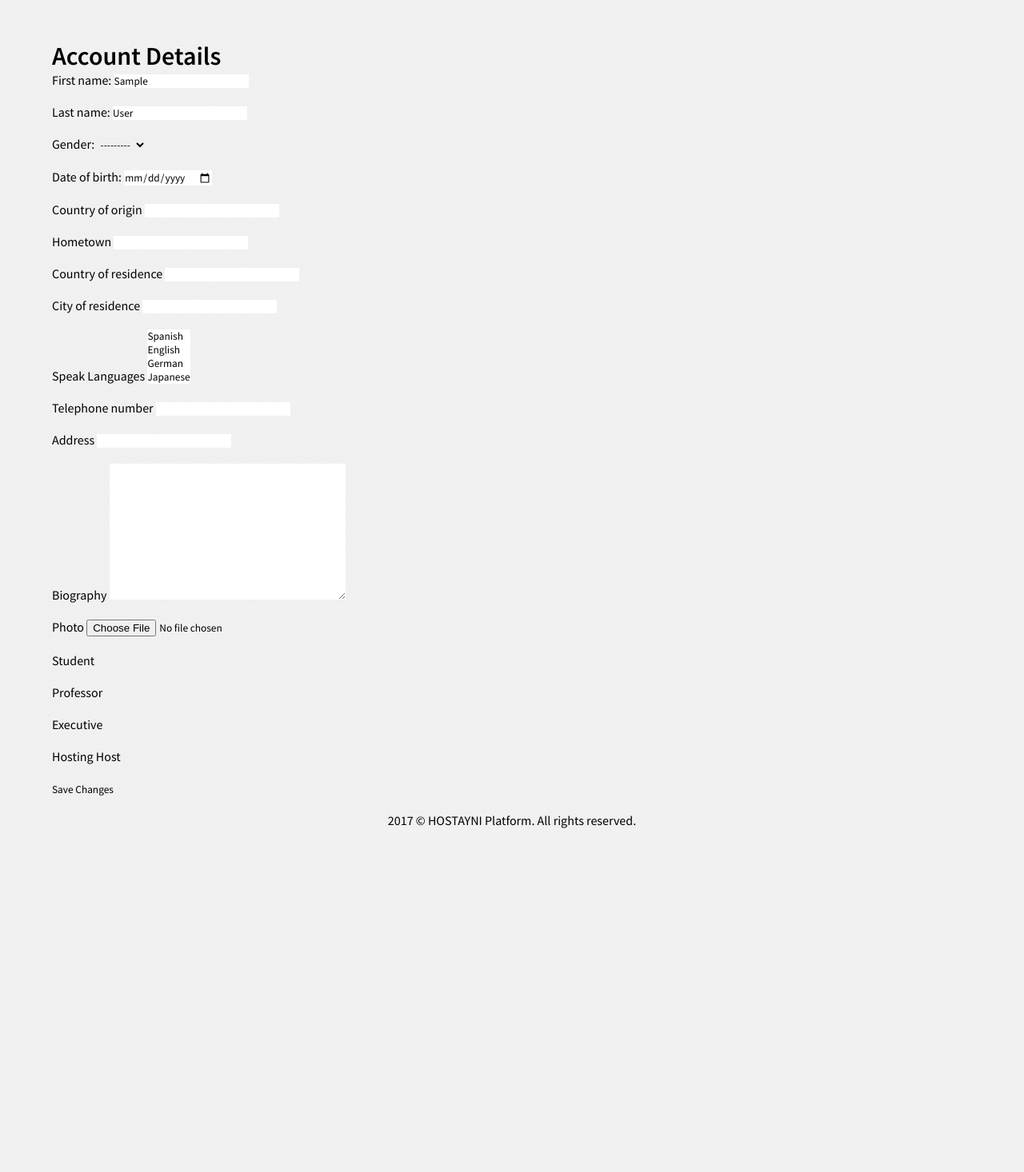
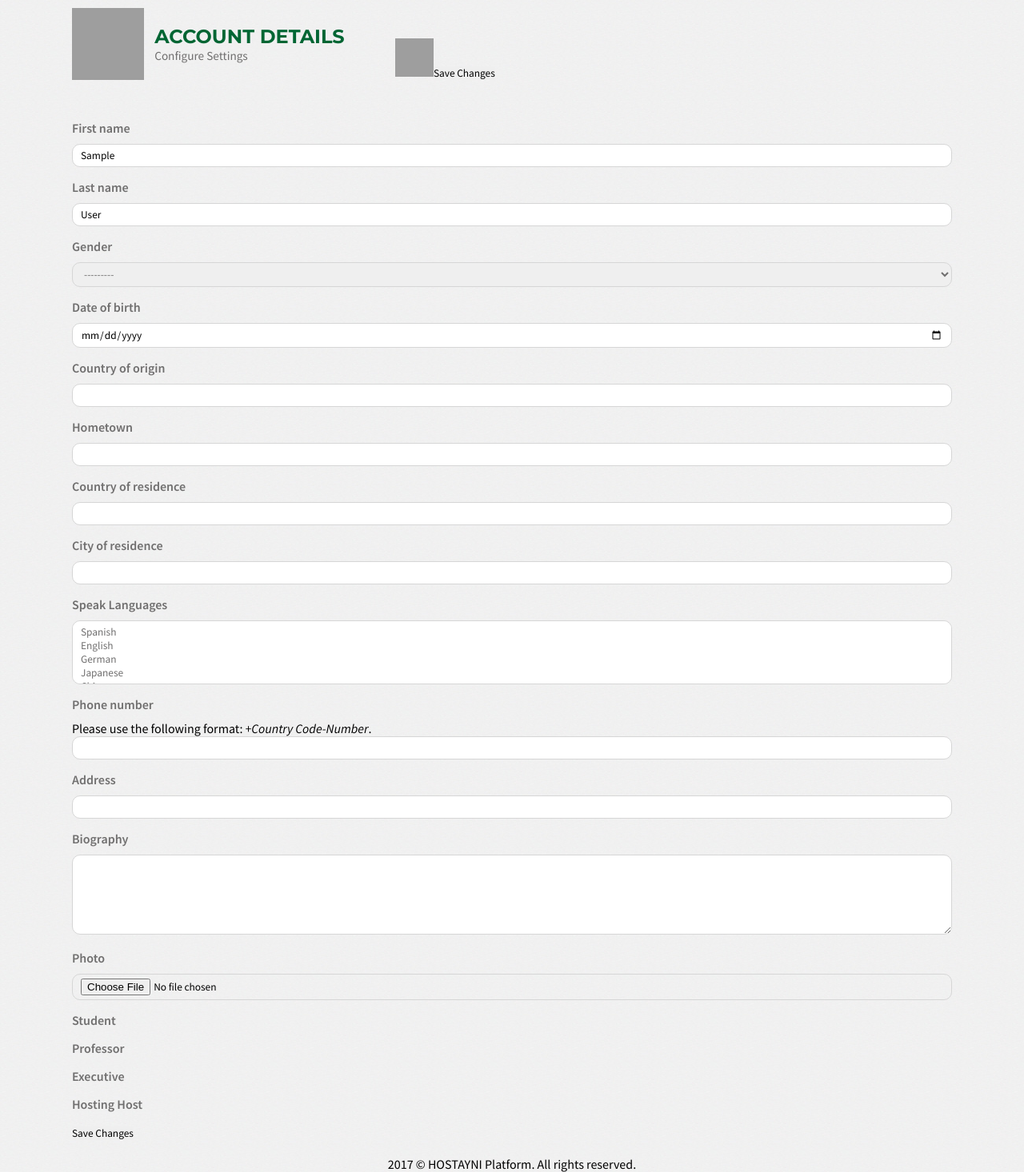
Before and after one commit to christiandiazleon/ihost_project, a Django app: a page that uses ihost/templates/layout.html in a window 1280 px wide; the page is wider, and only the part inside the window is pictured. Shown: the part 90-1556 px from the top of that part at 80% size. Before the commit the page ends 1126 px from the top of that part, so only its background shows below. Run offline with Django 3.2, Linux system fonts and the light colour scheme; the visitor is signed in with stand-in values (Sample User, id 1); data comes from the database, SQL or seed files in the repository; parts of the project's set-up code (start-up, migrations or seed data) failed here and were passed over; some libraries are stand-ins or nearby versions; grey boxes are pictures that could not be loaded.

Commit message:
fixing forms

```diff
--- a/accounts/templates/accounts/user_form.html
+++ b/accounts/templates/accounts/user_form.html
@@ -1,101 +1,150 @@
 {% extends 'layout.html' %}
+{% load staticfiles %}
 
 
-{% block title_tag %}Accounts | Settings | iHost {{ block.super }}{% endblock %}
+{% block title_tag %}Accounts | Settings | {{ block.super }}{% endblock %}
 
 {% block body_content %}
-<div class="main">
-    <div class="form-cont">
-        <h1>Account Details</h1>
+    <div class="offert-form">
+        {% comment %}
+        <a href="{% url 'article_list' %}" class="logo-cont">
+        <img src="{% static 'img/Logo-slogan.png' %}">
+        </a>
+        {% endcomment %}
+
         <form enctype="multipart/form-data" method="POST">
+            <div class="head">
+                <div class="ofert-icon">
+                    <img src="{% static 'img/icons/host-lines.svg' %}" alt="">
+                    <div class="title">
+                        <h2>Account Details</h2>
+                        <span>Configure Settings</span>
+                    </div>
+                </div>
+                <div class="accept">
+                  <input type="image" src="{% static 'img/icons/ok.png' %}" alt="Submit" width="48" height="48"><input type="submit" value="Save Changes">
+                </div>
+            </div>
             {% csrf_token %}
             {% if user.user_type == 'I' %}
-                <label for="{{ form.enterprise_name.id_for_label }}">Enterprise name</label>
-                    {{ form.enterprise_name }} <br /><br />
 
-                <label for="{{ form.country_of_origin.id_for_label }}">Country of origin
-                </label>
-                    {{ form.country_of_origin }} <br /><br />
+                <div class="formgroup">
+                    <span>Enterprise name</span>
+                    {{ form.enterprise_name }}
+                </div>
+                <div class="formgroup">
+                    <span>Country of origin</span>
+                    {{ form.country_of_origin }}
+                </div>
+                <div class="formgroup">
+                    <span>Hometown</span>
+                    {{ form.city_of_origin }}
+                </div>
+                <div class="formgroup">
+                    <span>Country of residence</span>
+                    {{ form.country_current_residence }}
+                </div>
+                <div class="formgroup">
+                    <span>City of residence</span>
+                    {{ form.city_current_residence }}
+                </div>
+                <div class="formgroup">
+                    <span>Phone number</span>
+                    <label for="{{ form.phone_number.id_for_label }}">Please use the following format: <em>+Country Code-Number</em>.</label>
+                    {{ form.phone_number }}
+                </div>
+                <div class="formgroup">
+                    <span>Address</span>
+                    {{ form.address }}
+                </div>
+                <div class="formgroup">
+                    <span>Biography</span>
+                    {{ form.bio }}
+                </div>
+                <div class="formgroup">
+                    <span>Photo</span>
+                    {{ form.avatar }}
+                </div>
+                <div class="formgroup">
+                    <span>Study Host</span>
+                    {{ form.is_study_host }}
+                </div>
+                <div class="formgroup">
+                    <span>Hosting Host</span>
+                    {{ form.is_hosting_host }}
+                </div>
 
-                <label for="{{ form.city_of_origin.id_for_label }}">Hometown</label>
-                    {{ form.city_of_origin }} <br /><br />
+            {% else %}
 
-                <label for="{{ form.country_current_residence.id_for_label }}">Country of residence</label>
-                    {{ form.country_current_residence }} <br /><br />
-
-                <label for="{{ form.city_current_residence.id_for_label }}">City of residence</label>
-                    {{ form.city_current_residence }} <br /><br />
-
-                <label for="{{ form.phone_number.id_for_label }}">Telephone number</label>
-                    {{ form.phone_number }} <br /><br />
-
-                <label for="{{ form.address.id_for_label }}">Address</label>
-                    {{ form.address }} <br /><br />
-
-                <label for="{{ form.bio.id_for_label }}">Biography</label>
-                    {{ form.bio }} <br /><br />
-
-                <label for="{{ form.avatar.id_for_label }}">Photo</label>
-                    {{ form.avatar }} <br /><br />
-
-                <label for="{{ form.is_study_host.id_for_label }}">Study Host</label>
-                    {{ form.is_study_host }} <br /><br />
-
-                <label for="{{ form.is_hosting_host.id_for_label }}">Hosting Host</label>
-                    {{ form.is_hosting_host }} <br />
-            {% else %}
-                <label for="{{ form.first_name.id_for_label }}">First name:</label>
-                    {{ form.first_name }} <br /><br />
-
-                <label for="{{ form.last_name.id_for_label }}">Last name:</label>
-                    {{ form.last_name }} <br /><br />
-
-                <label for="{{ form.gender.id_for_label }}">Gender:</label>
-                    {{ form.gender }} <br /><br />
-
-                 <label for="{{ form.date_of_birthr.id_for_label }}">Date of birth:</label>
-                    {{ form.date_of_birth }} <br /><br />
-
-                <label for="{{ form.country_of_origin.id_for_label }}">Country of origin
-                </label>
-                    {{ form.country_of_origin }} <br /><br />
-
-                <label for="{{ form.city_of_origin.id_for_label }}">Hometown</label>
-                    {{ form.city_of_origin }} <br /><br />
-
-                <label for="{{ form.country_current_residence.id_for_label }}">Country of residence</label>
-                    {{ form.country_current_residence }} <br /><br />
-
-                <label for="{{ form.city_current_residence.id_for_label }}">City of residence</label>
-                    {{ form.city_current_residence }} <br /><br />
-
-                <label for="{{ form.speak_languages.id_for_label }}">Speak Languages</label>
-                    {{ form.speak_languages }} <br /><br />
-
-                 <label for="{{ form.phone_number.id_for_label }}">Telephone number</label>
-                    {{ form.phone_number }} <br /><br />
-
-                <label for="{{ form.address.id_for_label }}">Address</label>
-                    {{ form.address }} <br /><br />
-
-                <label for="{{ form.bio.id_for_label }}">Biography</label>
-                    {{ form.bio }} <br /><br />
-
-                <label for="{{ form.avatar.id_for_label }}">Photo</label>
-                    {{ form.avatar }} <br /><br />
-
-                <label for="{{ form.is_student.id_for_label }}">Student</label>
-                    {{ form.is_student }} <br /><br />
-
-                <label for="{{ form.is_professor.id_for_label }}">Professor</label>
-                    {{ form.is_professor }} <br /><br />
-
-                <label for="{{ form.is_executive.id_for_label }}">Executive</label>
-                    {{ form.is_executive }} <br /><br />
-
-                <label for="{{ form.is_hosting_host.id_for_label }}">Hosting Host</label>
-                    {{ form.is_hosting_host }} <br /><br />
-
+                <div class="formgroup">
+                    <span>First name</span>
+                    {{ form.first_name }}
+                </div>
+                <div class="formgroup">
+                    <span>Last name</span>
+                    {{ form.last_name }}
+                </div>
+                <div class="formgroup">
+                    <span>Gender</span>
+                    {{ form.gender }}
+                </div>
+                <div class="formgroup">
+                    <span>Date of birth</span>
+                    {{ form.date_of_birth }}
+                </div>
+                <div class="formgroup">
+                    <span>Country of origin</span>
+                    {{ form.country_of_origin }}
+                </div>
+                <div class="formgroup">
+                    <span>Hometown</span>
+                    {{ form.city_of_origin }}
+                </div>
+                <div class="formgroup">
+                    <span>Country of residence</span>
+                    {{ form.country_current_residence }}
+                </div>
+                <div class="formgroup">
+                    <span>City of residence</span>
+                    {{ form.city_current_residence }}
+                </div>
+                <div class="formgroup">
+                    <span>Speak Languages</span>
+                    {{ form.speak_languages }}
+                </div>
+                <div class="formgroup">
+                    <span>Phone number</span>
+                    <label for="{{ form.phone_number.id_for_label }}">Please use the following format: <em>+Country Code-Number</em>.</label>
+                    {{ form.phone_number }}
+                </div>
+                <div class="formgroup">
+                    <span>Address</span>
+                    {{ form.address }}
+                </div>
+                <div class="formgroup">
+                    <span>Biography</span>
+                    {{ form.bio }}
+                </div>
+                <div class="formgroup">
+                    <span>Photo</span>
+                    {{ form.avatar }}
+                </div>
+                <div class="formgroup">
+                    <span>Student</span>
+                    {{ form.is_student }}
+                </div>
+                <div class="formgroup">
+                    <span>Professor</span>
+                    {{ form.is_professor }}
+                </div>
+                <div class="formgroup">
+                    <span>Executive</span>
+                    {{ form.is_executive }}
+                </div>
+                <div class="formgroup">
+                    <span>Hosting Host</span>
+                    {{ form.is_hosting_host }}
+                </div>
             {% endif %}
             {% comment %}
                 {% bootstrap_form form exclude="first_name,last_name,gender,speak_languages,entertainment_activities,is_student,is_professor,is_executive" %}
@@ -123,5 +172,5 @@
 
         </form>
     </div>
-</div>
+
 {% endblock %}
--- a/blog/forms.py
+++ b/blog/forms.py
@@ -13,6 +13,7 @@ class EmailPostForm(forms.Form):
 
 class ArticleForm(forms.ModelForm):
     text = forms.CharField(widget=forms.Textarea)
+    ad = "New Article"
     class Meta:
         model = Article
         fields = ('title', 'text', 'image')
--- a/hosts/forms.py
+++ b/hosts/forms.py
@@ -7,7 +7,7 @@ class DateInput(forms.DateInput):
 
 class StudiesOffertForm(forms.ModelForm):
     #user = self.request.user
-    title = "Studies Offert"
+    ad = "Studies Offert"
     #scholarships = forms.ModelForm(queryset=Scholarship.objects.filter(created_by__username=user))
 
     class Meta:
--- a/ihost/templates/layout.html
+++ b/ihost/templates/layout.html
@@ -57,11 +57,20 @@
                     <li><a href="{% url 'accounts:preferences' userprofile.user.slug %}" >
                     Settings</a></li>
                     <li><a href="{% url 'accounts:profile' userprofile.user.slug %}">My profile</a></li>
+                    <li class="line"></li>
                     <li><a href="{% url 'article_new' %}">New Article</a></li>
                     <li><a href="{% url 'list' userprofile.user.slug %}">My Articles</a></li>
+                    <li class="line"></li>
                     <li><a href="{% url 'host:list' userprofile.user.slug %}">My Lodging Offers</a></li>
                     <li><a href="{% url 'host:studiesofferlist' userprofile.user.slug %}">My Study Offers</a></li>
-                    {% comment %}<li><a href="{% url 'article_draft_list' %}">Drafts</a></li>{% endcomment %}
+                    {% if userprofile.user.is_hosting_host %}
+                      <li><a href="{% url 'host:hosting-host' %}">Create Lodging Offer</a></li>
+                    {% endif %}
+                    {% if userprofile.user.is_study_host %}
+                      <li><a href="{% url 'host:study-host' %}">Create Study Offer</a></li>
+                    {% endif %}
+                    <li><a href="{% url 'host:hostingoffer-search' %}">Search Lodging Offers</a></li>
+                          <li><a href="{% url 'host:studyoffer-search' %}">Search Studies Offers</a></li>
                     <li class="line"></li>
                     <li><a href="{% url 'logout' %}">Log Out</a></li>
                   </ul>
```
Also changed, not shown: blog/templates/blog/article_detail.html (+34 -18 lines), blog/templates/blog/article_form.html (+38 -12 lines), hosts/templates/hosts/lodgingoffer_search.html (+26 -28 lines), 1 other file.
